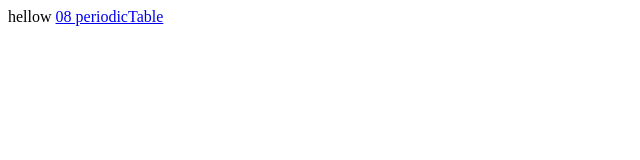
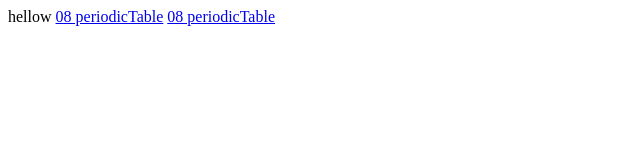
Before and after one commit to linoalvarez/wd1, a plain HTML site: page index.html in a window 1280 px wide. Shown: the whole page, without its empty margins (0-640 px from the left). Drawn offline with Linux system fonts and the light colour scheme.

Commit message:
Update index.html

```diff
--- a/index.html
+++ b/index.html
@@ -1,2 +1,3 @@
 hellow
-<a href="/08 periodicTable">08 periodicTable</a>
+<a href="https://linoalvarez.github.io/wd1/08 periodicTable/periodicTable.html">08 periodicTable</a>
+<a href="https://linoalvarez.github.io/wd1/08 periodicTable/periodicTable.html">08 periodicTable</a>
```
